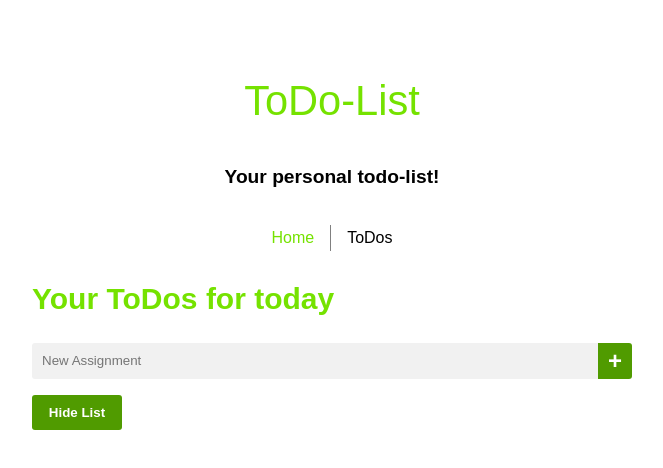
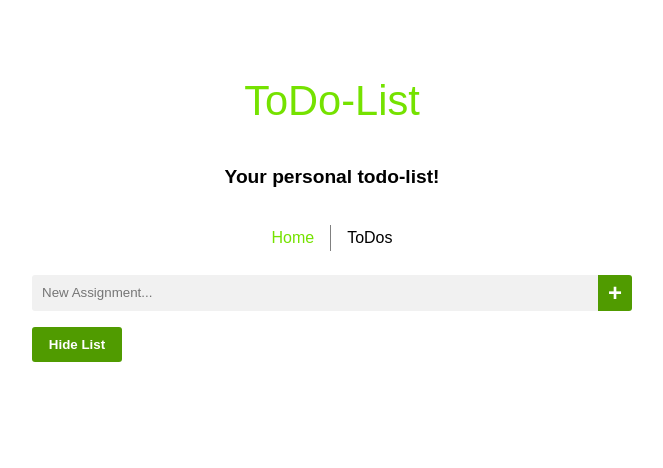
Before and after one commit to Kartoffi/todo-list, a Vue app: page /todos in a window 1280 px wide. Shown: the top 468 px of the page, without its empty margins (308-971 px from the left). Built offline with nearby package versions, Linux system fonts and the light colour scheme.

Commit message:
Remove Title

```diff
--- a/src/views/ToDosView.vue
+++ b/src/views/ToDosView.vue
@@ -18,12 +18,12 @@
 
 <template>
   <main>
-    <h1 class="green"> Your ToDos for today</h1>
+    <!-- <h1 class="green"> Your ToDos for today</h1> -->
     <!-- <p>What is your favorite food? <input type="text" v-model="food"></p>
     <p>How old are you? <input type="text" v-model="age"></p> -->
     <!-- <form @submit.prevent="add"> -->
     <div>
-      <input type="text" v-model="assignment" placeholder="New Assignment" class="input-task">
+      <input type="text" v-model="assignment" placeholder="New Assignment..." class="input-task">
       <button @click="add" class="add-task"> +</button>
     </div>
     <button @click="show = !show" v-if="show" class="show-list">Hide List</button>
```
